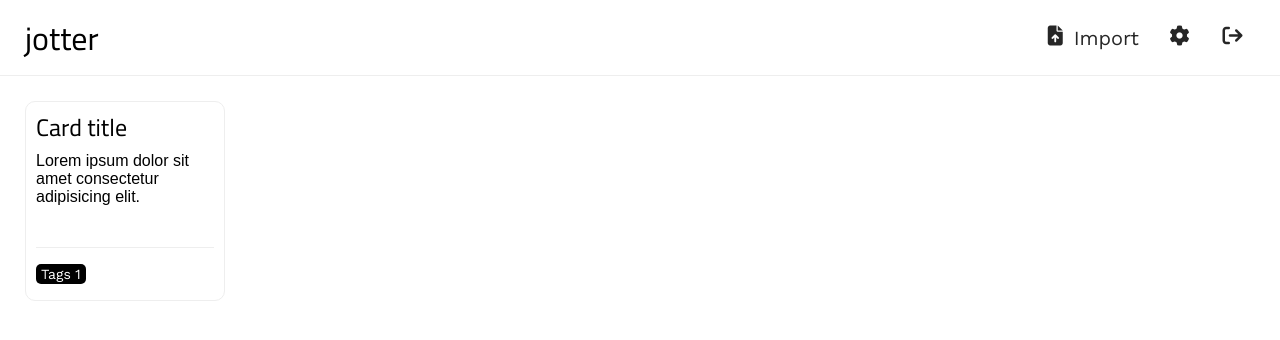
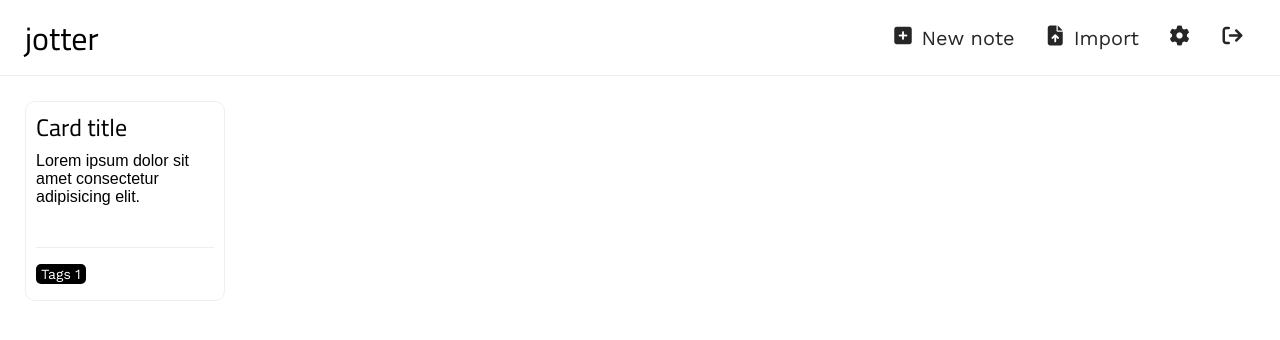
Before and after one commit to bourdier/jotter, a React (Vite) app: page /dashboard in a window 1280 px wide. Shown: the top 340 px of the page. Built offline with nearby package versions, Linux system fonts and the light colour scheme; a web font is replaced by a local one.

Commit message:
Add new note btn

```diff
--- a/src/routes/Dashboard.jsx
+++ b/src/routes/Dashboard.jsx
@@ -6,6 +6,9 @@ export default function Dashboard() {
       <div className="upperbar">
           <h1>jotter</h1>
         <ul className="upperbar__tools">
+        <li>
+            <button className="no tools"><i className="fa-solid fa-fw fa-square-plus"></i>New note</button>
+          </li>
           <li>
             <button className="no tools"><i className="fa-solid fa-fw fa-file-arrow-up"></i>Import</button>
           </li>
```
